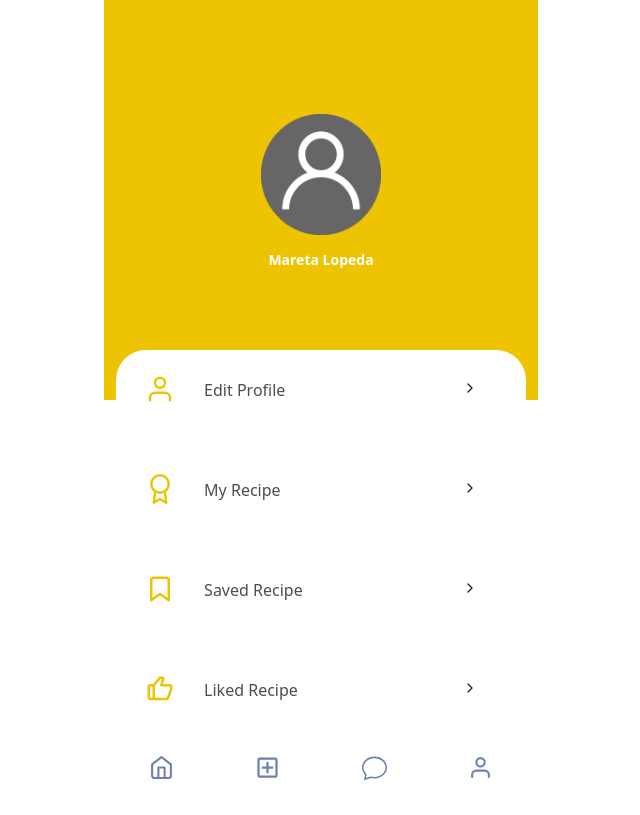
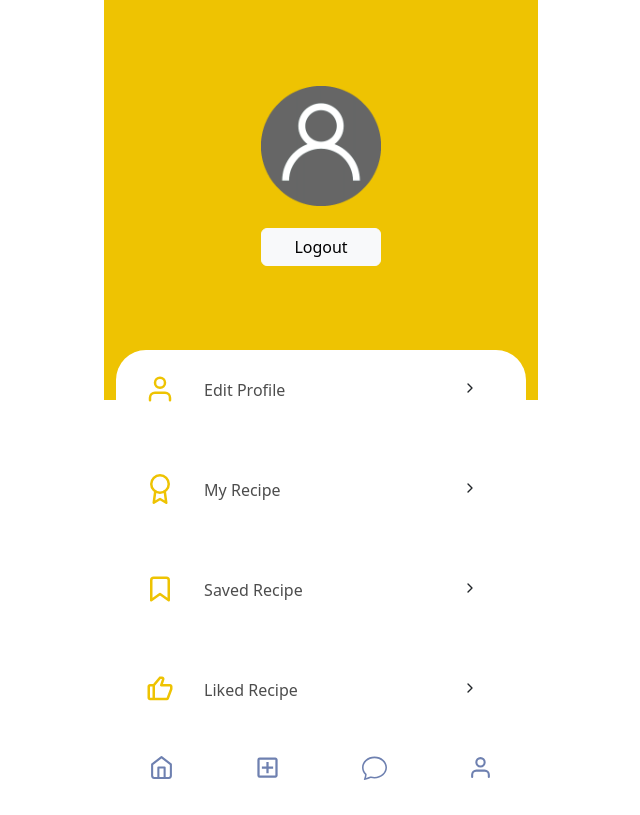
Before and after one commit to rahimatunnimah/next-js-delish, a Next.js app: page /user/profile in a window 1280 px wide. Shown: the whole page, without its empty margins (319-959 px from the left). Built offline with nearby package versions, Linux system fonts and the light colour scheme; no server answers.

Commit message:
[ADD] profile feature

```diff
--- a/components/NewRecipes.js
+++ b/components/NewRecipes.js
@@ -1,8 +1,8 @@
 import React from "react";
 import Image from "next/image";
 import Slider from "react-slick";
-import imageRecipe from "../public/images/beef steak.jpg";
 import homeStyle from "../styles/Home.module.css";
+import Link from "next/link";
 
 const NewRecipes = (props) => {
 
@@ -40,12 +40,14 @@ const NewRecipes = (props) => {
       },
     ],
   };
+
   return (
     <>
       <div>
         <Slider {...settings}>
           {props?.data?.result?.map((item, index) => {
             return (
+              <Link href={`/recipe/detail/${item.id}`}>
                 <div key={index} className={homeStyle.cardImage}>
                   <Image src={`http://localhost:8001/${item.recipe_image.substring(
                       7,
@@ -57,6 +59,7 @@ const NewRecipes = (props) => {
                     </h5>
                   </div>
                 </div>
+              </Link>
             )
           })}
         </Slider>
--- a/components/PopularRecipes.js
+++ b/components/PopularRecipes.js
@@ -6,7 +6,6 @@ import Link from "next/link";
 
 const PopularRecipes = (props) => {
 
-    console.log(props.data.result)
     return (
         <>
         {props?.data?.result?.map((item, index) => {
--- a/package.json
+++ b/package.json
@@ -11,6 +11,7 @@
   "dependencies": {
     "axios": "^0.27.2",
     "bootstrap": "^5.2.0",
+    "encrypt-storage": "^2.2.10",
     "next": "12.2.3",
     "react": "18.2.0",
     "react-bootstrap": "^2.4.0",
--- a/pages/recipe/add.js
+++ b/pages/recipe/add.js
@@ -35,6 +35,7 @@ const addRecipe = () => {
                                     className="form-control form-control-lg mt-3"
                                     id="video"
                                     placeholder="Add Video"
+
                                 />
                             </div>
                             <div className={`d-grid gap-2 ${addStyle.addButton}`}>
--- a/pages/user/profile.js
+++ b/pages/user/profile.js
@@ -1,4 +1,4 @@
-import React from 'react';
+import React, { useState, useEffect } from 'react';
 import Image from "next/image";
 import imageUser from "../../public/images/user.png";
 import profileStyle from "../../styles/profile.module.css";
@@ -6,8 +6,48 @@ import {BiLike} from "react-icons/bi";
 import {FiUser, FiBookmark, FiChevronRight, FiAward} from "react-icons/fi";
 import Link from "next/link";
 import Footer from "../../components/Footer";
+import axios from "axios"
+import Router, { useRouter } from "next/router";
 
 const profile = () => {
+  const [profile, setProfile] = useState([]);
+  const [userStorage, setUserStorage] = useState({});
+  const [tokenStorage, setTokenStorage] = useState({});
+  const [isLogout, setIsLogout] = useState (true)
+  const router = useRouter();
+
+
+  useEffect(() => {
+    setUserStorage(JSON.parse(localStorage?.getItem("user")));
+    setTokenStorage(localStorage?.getItem("token"));
+    getProfile();
+  }, [userStorage?.username])
+
+  console.log("initoken", tokenStorage)
+
+  const config = {
+    headers: {
+      Authorization: `Bearer ${tokenStorage}`,
+    },
+  };
+
+  const getProfile = () => {
+    axios
+      .get(`http://localhost:8001/api/users/${userStorage?.id}`, config)
+      .then((res) => {
+        setProfile(res?.data?.data[0])
+      })
+      .catch((err) => {
+        console.log(err);
+      });
+  };
+
+  const handleLogout = () => {
+    localStorage.clear()
+    router.replace('/')
+
+  }
+
   return (
     <>
       <div className="main">
@@ -16,7 +56,15 @@ const profile = () => {
             <div className={`row align-items-center justify-content-center ${profileStyle.bgTop}`}>
               <div className="col-4 text-center">
                 <Image src={imageUser}/>
-                <p className={`mt-2 ${profileStyle.name}`}>Mareta Lopeda</p>
+                <p className={`mt-2 ${profileStyle.name}`}>{profile.username}</p>
+                <div className={`d-grid gap-2`}>
+                    <button
+                      type="submit"
+                      className={`btn btn-light mb-5`}
+                      onClick={handleLogout}>
+                      Logout
+                    </button>
+                </div>
               </div>
             </div>
             <div className='container'>
--- a/styles/profile.module.css
+++ b/styles/profile.module.css
@@ -86,3 +86,7 @@
 .link {
   cursor: pointer;
 }
+
+.btnLogout {
+  border-radius: 5px;
+}
```
Also changed, not shown: pages/login.js (+8 -2 lines), pages/recipe/detail/[id].js (+22 -5 lines), styles/detail.module.css (+6 -6 lines), 1 other file (tests, documents, lock files or other folders). Lines whose indentation alone changed are shown as unchanged.
